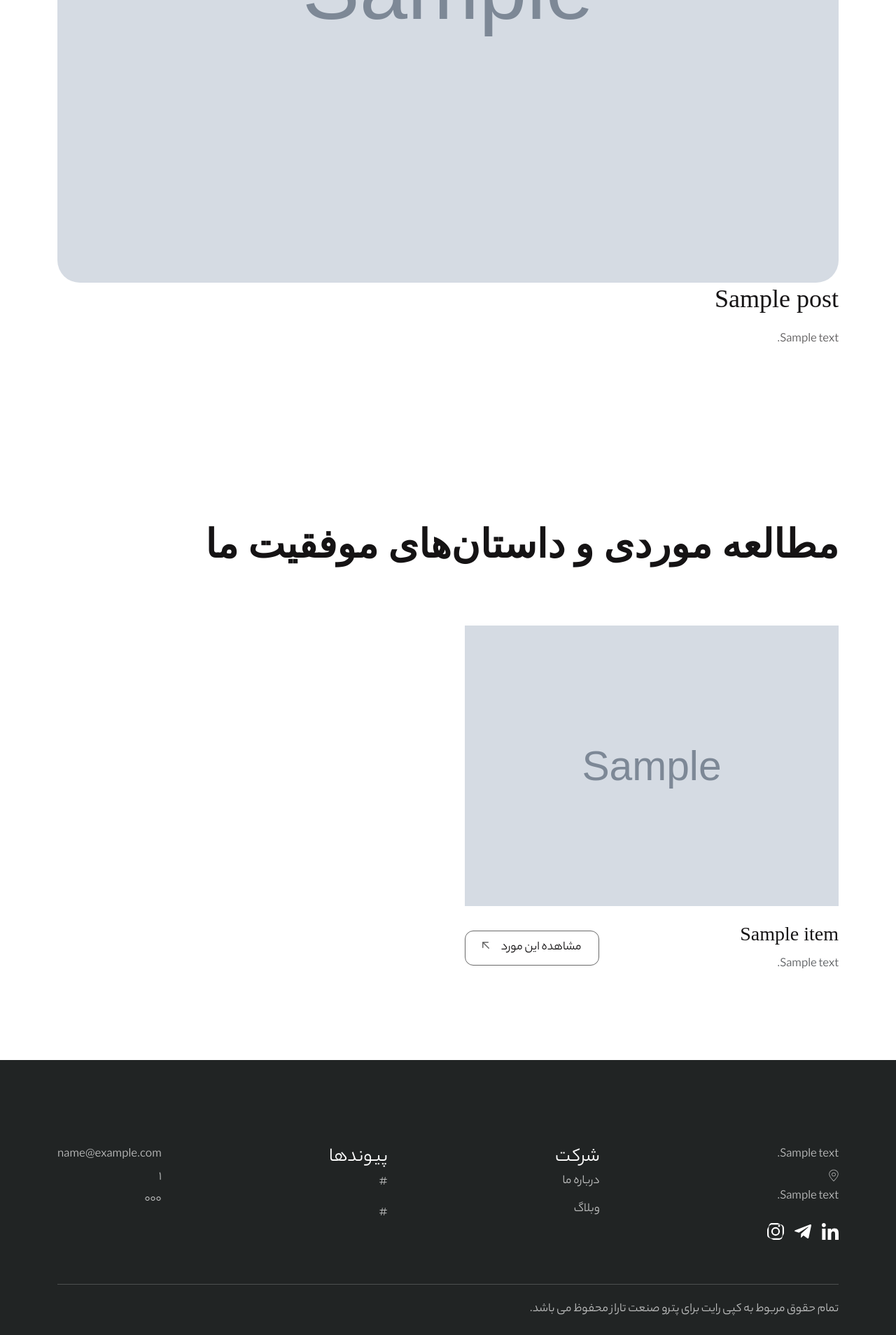
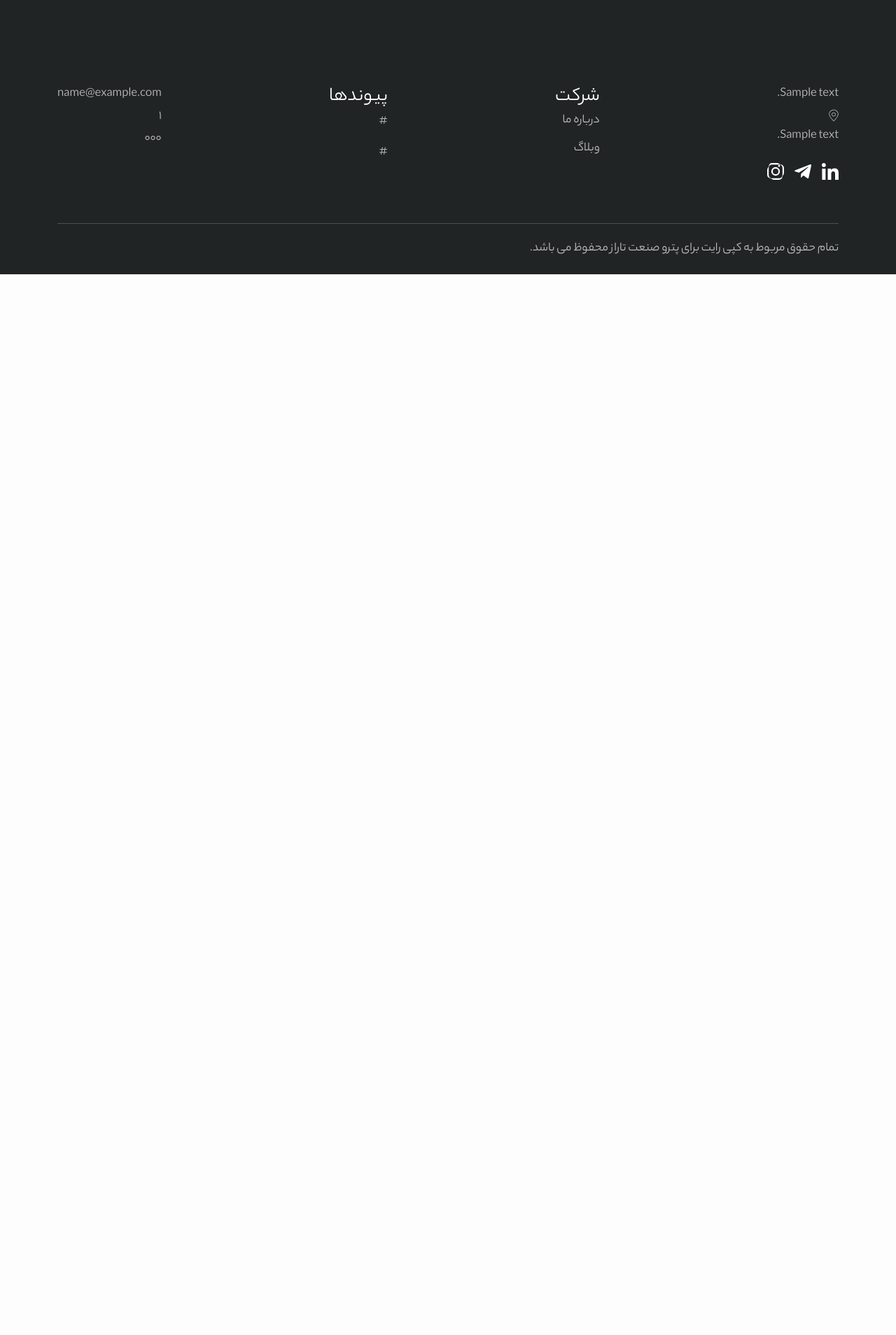
Before and after one commit to FJanesari/petro-sanat-taraz, a Django app: template core/templates/about/about.html in a window 1280 px wide. Shown: the part 1010-2918 px from the top of the page at 70% size. After the commit the page ends 1402 px from the top, so only its background shows below. Run offline with Django 4.2, Linux system fonts and the light colour scheme; the template is opened without the code that fills it: most values are stand-ins (such as "Sample title", 1, 10 or a date in 2020); grey boxes marked "Sample" are stand-in pictures; some libraries are stand-ins or nearby versions; some web fonts are replaced.

Commit message:
Add video field to about page

```diff
--- a/core/admin.py
+++ b/core/admin.py
@@ -104,7 +104,7 @@ class AboutUsInfoAdmin(TranslatableAdmin):
         }),
         ("عمومی", {
             'fields': (
-                "is_active",
+                "video", "is_active",
             )
         }),
         ('اطلاعات زمان', {
--- a/core/models.py
+++ b/core/models.py
@@ -42,6 +42,7 @@ class AboutUsInfo(TranslatableModel):
         meta_title=models.CharField("متا تایتل", default='Petro Sanat Taraz'),
         meta_description=models.TextField(' متا دسکریپشن', default='توضیحات سایت'),
     )
+    video = models.FileField(upload_to='videos/', blank=True)
     is_active = models.BooleanField("فعال باشد؟", default=False)
     created_at = jmodels.jDateTimeField("تاریخ ایجاد", auto_now_add=True)
     updated_at = jmodels.jDateTimeField("تاریخ بروز رسانی", auto_now=True)
--- a/core/templates/about/about.html
+++ b/core/templates/about/about.html
@@ -16,63 +16,20 @@
   </div>
 </section>
 
-<!-- محتوای پست -->
-<section class="case-details-area pb-120">
-  <div class="container">
-    {% if post %}
-      <div class="image case-details__image">
-        <img src="{{ post.image.url }}" alt="{{ post.post_title }}" loading="lazy">
-      </div>
-      <div class="case-details__wrp">
-        <h3>{{ post.post_title }}</h3>
-        <p>{{ post.post_content|safe }}</p>
-      </div>
-    {% endif %}
-  </div>
-</section>
+            <section class="case-details-area pb-120">
+            <div class="container">
 
-<!-- همه پست‌ها -->
-<section class="story-area pt-120 pb-120">
-  <div class="container">
-    <div class="section-header-flex line-title mb-80">
-      <h2 class="fw-600">مطالعه موردی و داستان‌های موفقیت ما</h2>
-    </div>
 
-    <div class="row g-5 align-items-start">
-      {% for item in posts %}
-        <div class="col-lg-6">
-          <div class="story__item">
-            {% if item.image %}
-              <div class="image">
-                <img src="{{ item.image.url }}" alt="{{ item.post_title }}">
-              </div>
-            {% endif %}
-            <div class="d-flex align-items-center flex-wrap gap-3 justify-content-between mt-20">
-              <div>
-                <h3 class="mb-2">
-                  <a href="{% url 'home:about_detail' item.slug %}">{{ item.post_title }}</a>
-                </h3>
-                <p class="text-muted">
-                  {{ item.post_content|striptags|truncatechars:100 }}
-                </p>
-              </div>
-              <div>
-                <a class="btn-one" href="{% url 'home:about_detail' item.slug %}">
-                  مشاهده این مورد
-                  <span>
-                    <i class="fa-regular fa-arrow-up-left arry1"></i>
-                    <i class="fa-regular fa-arrow-up-left arry2"></i>
-                  </span>
-                </a>
-              </div>
-            </div>
-          </div>
-        </div>
-      {% endfor %}
-    </div>
-  </div>
-</section>
 
-                                                <!-- Story area end here -->
+{% if about_us.video %}
+  <video width="600" controls>
+      <source src="{{ about_us.video.url }}" type="video/mp4">
+      مرورگر شما از پخش ویدیو پشتیبانی نمی‌کند.
+  </video>
+{% endif %}
+                        </div>
+            </section>
+
+
 
 {% endblock %}
```
Also changed, not shown: core/migrations/0003_aboutusinfo_video.py (added), media/اتوکلاو-کردن-چوب.jpg (added), media/اتوکلاو-کردن-چوب_bTjEQn4.jpg (added), media/۲۰۲۰۰۸۲۴_۱۸۳۷۵۹-1024x688.jpg (added), media/۲۰۲۰۰۸۲۴_۱۸۳۷۵۹-1024x688_0rE9UaE.jpg (added), 1 other file.
